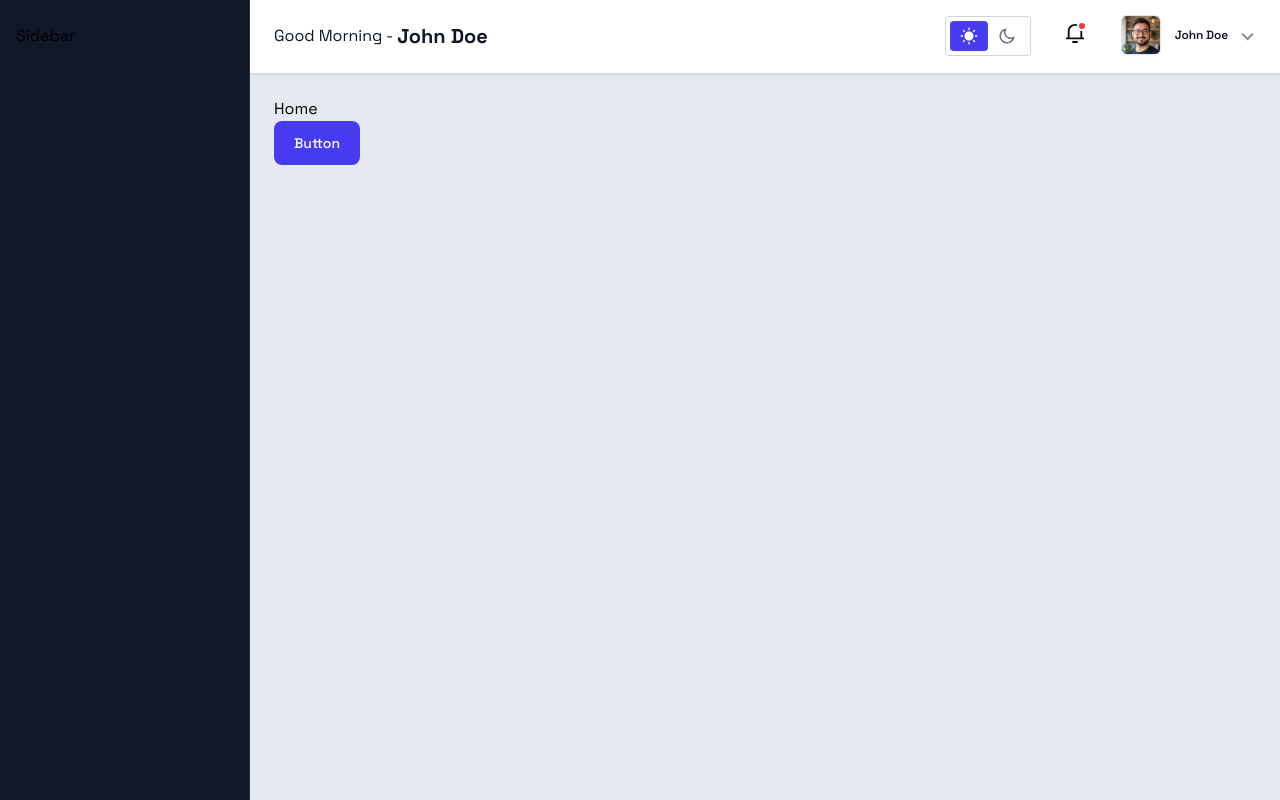
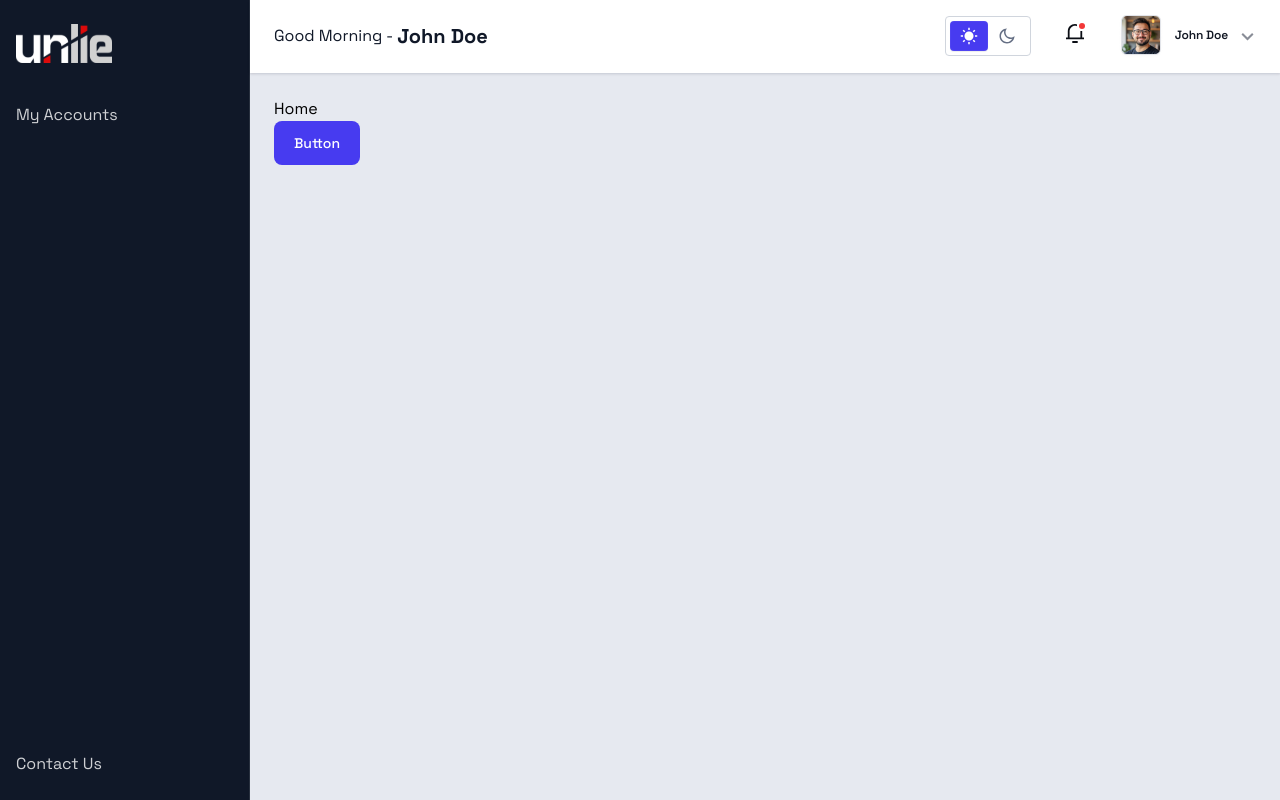
Before and after one commit to nur-it/react-un-lion-dashboard, a React (Vite) app: page / in a window 1280 px wide. Built offline with nearby package versions, Linux system fonts and the light colour scheme.

Commit message:
enhance Sidebar layout with logo and account section

```diff
--- a/src/layouts/sidebar.jsx
+++ b/src/layouts/sidebar.jsx
@@ -1,5 +1,15 @@
 const Sidebar = () => {
-  return <div>Sidebar</div>;
+  return (
+    <div className="flex h-full flex-col justify-between text-white/80">
+      <div className="space-y-10">
+        <div>
+          <img src="/logo.svg" alt="logo" />
+        </div>
+        <div>My Accounts</div>
+      </div>
+      <div>Contact Us</div>
+    </div>
+  );
 };
 
 export default Sidebar;
```
